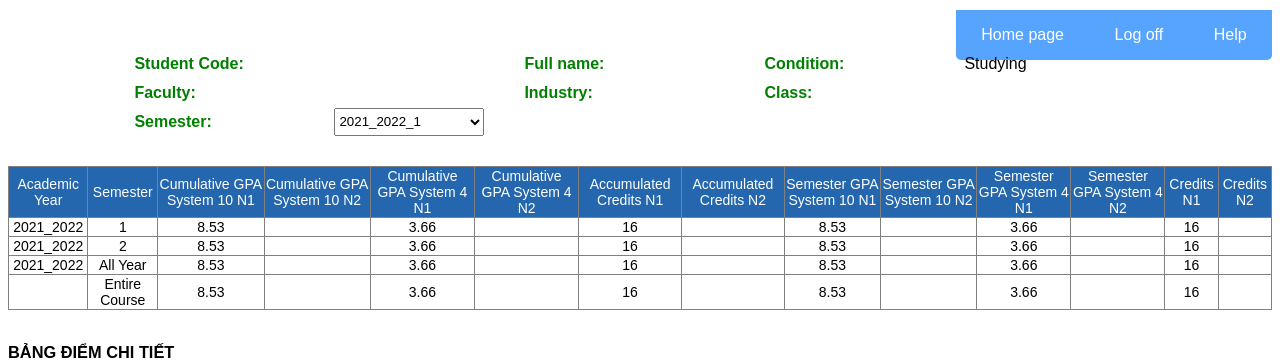
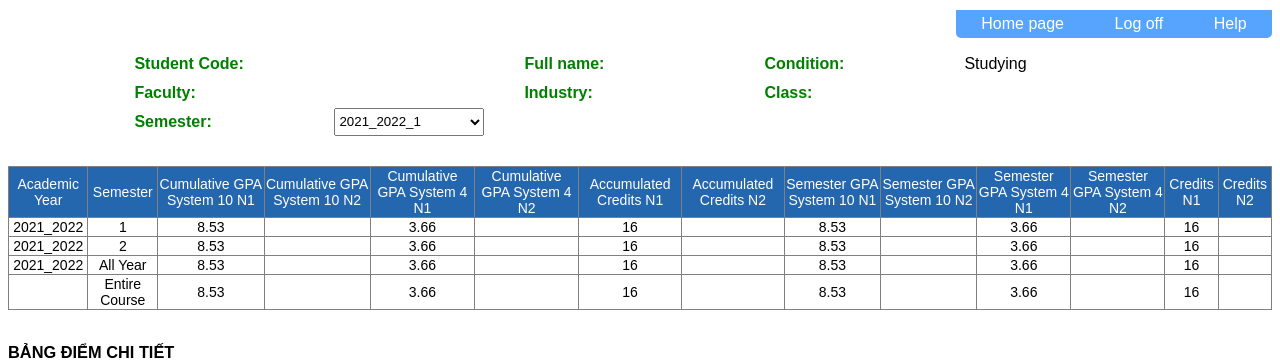
Before and after one commit to noemicore/Demo-web-app-for-Azure, a PHP site: page / in a window 1280 px wide. Shown: the part 93-455 px from the top of the page. Run offline with PHP 8.4, Linux system fonts and the light colour scheme; the visitor is signed in with stand-in values (Sample User, id 1); data that the repository does not hold is empty.

Commit message:
component update

```diff
--- a/assets/css/index.css
+++ b/assets/css/index.css
@@ -43,7 +43,6 @@ html {
     background-color: #56a4fe;
     text-align: center;
     width: 25%;
-    height: 50px;
     border-bottom-left-radius: 5px;
     border-bottom-right-radius: 5px;
     margin-top: 10px;
```
